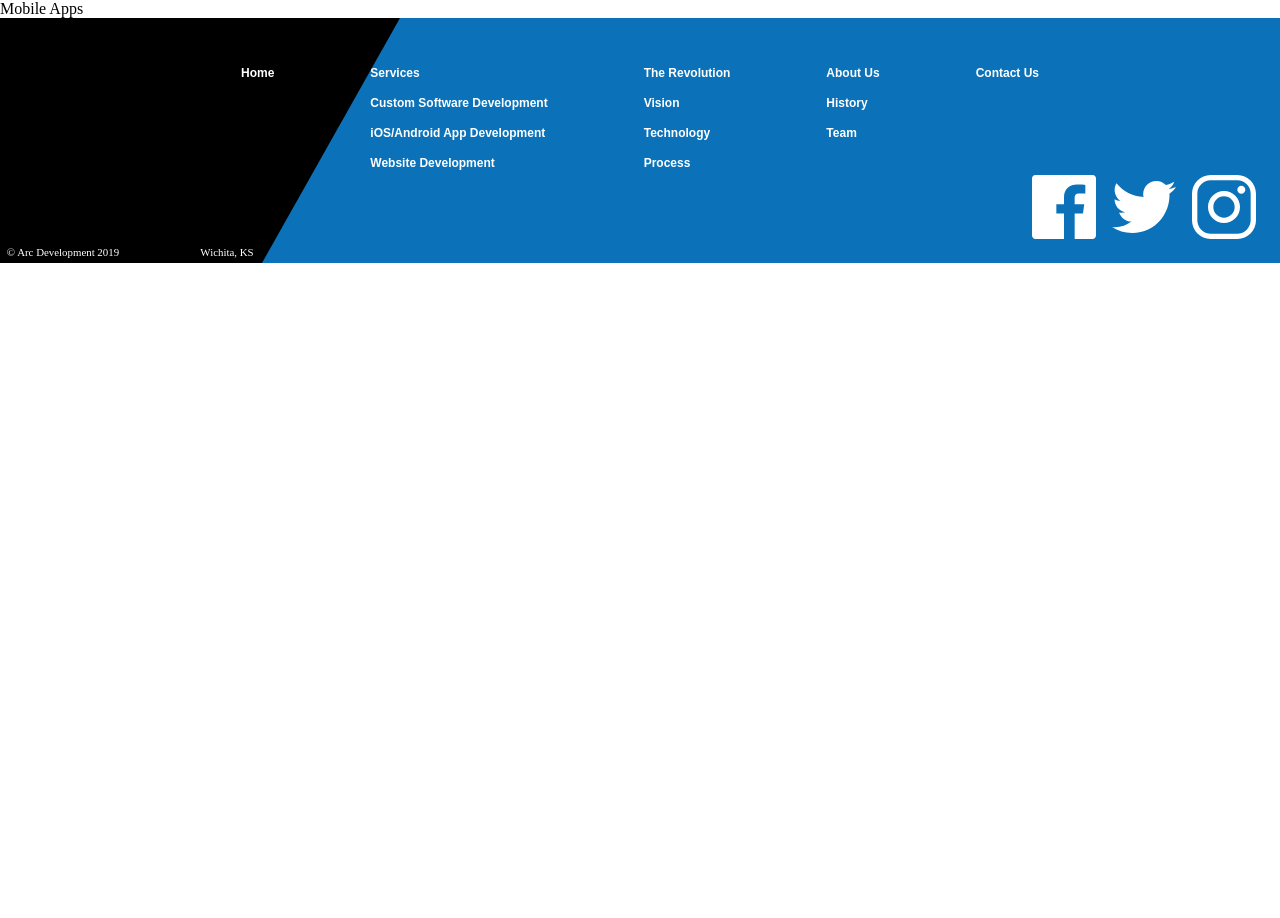
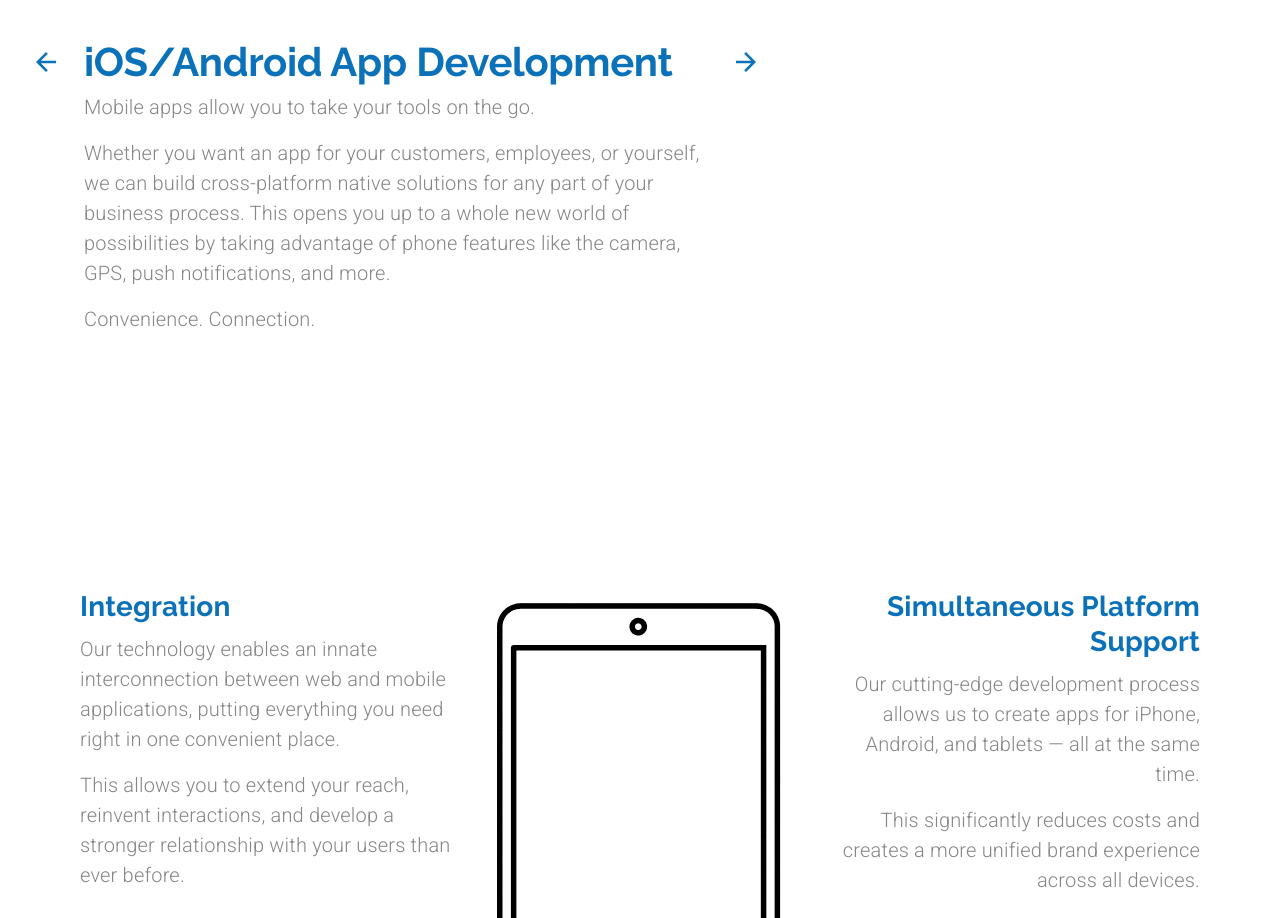
Before and after one commit to charlene-johnson/Material-UI-Practice, a React (Create React App) app: page /mobileapps in a window 1280 px wide. Shown: the part 114-1032 px from the top of the page. Before the commit the page ends 800 px from the top, so only its background shows below. Built offline with nearby package versions, Linux system fonts and the light colour scheme.

Commit message:
finished the mobile apps page, responsive to screen sizes as well

```diff
--- a/src/components/App.js
+++ b/src/components/App.js
@@ -7,6 +7,7 @@
 import LandingPage from "./LandingPage";
 import Services from './Services'
 import CustomSoftware from "./CustomSoftware"
+import MobileApps from "./MobileApps"
 
 function App() {
   const [selectedIndex, setSelectedIndex] = useState(0);
@@ -57,7 +58,13 @@
           <Route
             exact
             path="/mobileapps"
-            component={() => <div>Mobile Apps</div>}
+            render={(props) => (
+              <MobileApps
+                {...props}
+                setValue={setValue}
+                setSelectedIndex={setSelectedIndex}
+              />
+            )}
           />
           <Route exact path="/websites" component={() => <div>Websites</div>} />
           <Route
--- /dev/null
+++ b/src/components/MobileApps.js
@@ -0,0 +1,262 @@
+import React from "react";
+import Lottie from "react-lottie";
+import {Link} from "react-router-dom";
+import {makeStyles, useTheme} from "@material-ui/core/styles";
+import IconButton from "@material-ui/core/IconButton";
+import Grid from "@material-ui/core/Grid";
+import Typography from "@material-ui/core/Typography";
+import useMediaQuery  from "@material-ui/core/useMediaQuery";
+import Hidden from '@material-ui/core/Hidden';
+
+
+import forwardArrow from "../assets/forwardArrow.svg";
+import backArrow from "../assets/backArrow.svg";
+import swiss from "../assets/swissKnife.svg"
+import access from "../assets/extendAccess.svg"
+import engagement from "../assets/increaseEngagement.svg"
+
+import integrationAnimation from "../animations/integrationAnimation/data.json"
+
+import CallToAction from "./ui/CallToAction"
+
+const useStyles = makeStyles((theme) => ({
+  heading: {
+    maxWidth: "40em",
+  },
+  arrowContainer: {
+    marginTop: "0.5em",
+  },
+  rowContainer: {
+    paddingLeft: "5em",
+    paddingRight: "5em",
+    [theme.breakpoints.down("sm")]: {
+      paddingLeft: "1.5em",
+      paddingRight: "1.5em",
+    },
+  },
+}));
+
+export default function MobileApps(props) {
+    const classes = useStyles()
+    const theme = useTheme()
+    const matchesMD = useMediaQuery(theme.breakpoints.down("md"))
+    const matchesSM = useMediaQuery(theme.breakpoints.down("sm"))
+    const matchesXS = useMediaQuery(theme.breakpoints.down("xs"))
+
+    const defaultOptions = {
+        loop: true,
+        autplay: true,
+        animationData: integrationAnimation,
+        rendererSettings: {
+            preserveAspectRation: "xMidYMid slice",
+        },
+    };
+
+    return (
+      <Grid container direction="column">
+        <Grid
+          item
+          container
+          direction="row"
+          justify={matchesMD ? "center" : undefined}
+          className={classes.rowContainer}
+          style={{ marginTop: matchesXS ? "1em" : "2em" }}
+        >
+          <Hidden mdDown>
+            <Grid
+              item
+              className={classes.arrowContainer}
+              style={{ marginRight: "1em", marginLeft: "-3.5em" }}
+            >
+              <IconButton
+                style={{ backgroundColor: "transparent" }}
+                component={Link}
+                to="/customsoftware"
+                onClick={() => props.setSelectedIndex(1)}
+              >
+                <img
+                  src={backArrow}
+                  alt="Back to Custom Software Development Page"
+                />
+              </IconButton>
+            </Grid>
+          </Hidden>
+          <Grid item container direction="column" className={classes.heading}>
+            <Grid item>
+              <Typography align={matchesMD ? "center" : undefined} variant="h2">
+                iOS/Android App Development
+              </Typography>
+            </Grid>
+            <Grid item>
+              <Typography
+                align={matchesMD ? "center" : undefined}
+                variant="body1"
+                paragraph
+              >
+                Mobile apps allow you to take your tools on the go.
+              </Typography>
+              <Typography
+                align={matchesMD ? "center" : undefined}
+                variant="body1"
+                paragraph
+              >
+                Whether you want an app for your customers, employees, or
+                yourself, we can build cross-platform native solutions for any
+                part of your business process. This opens you up to a whole new
+                world of possibilities by taking advantage of phone features
+                like the camera, GPS, push notifications, and more.
+              </Typography>
+              <Typography
+                align={matchesMD ? "center" : undefined}
+                variant="body1"
+                paragraph
+              >
+                Convenience. Connection.
+              </Typography>
+            </Grid>
+          </Grid>
+          <Hidden mdDown>
+            <Grid item className={classes.arrowContainer}>
+              <IconButton
+                style={{ backgroundColor: "transparent" }}
+                component={Link}
+                to="/websites"
+                onClick={() => props.setSelectedIndex(3)}
+              >
+                <img
+                  src={forwardArrow}
+                  alt="Forward to Website Development Page"
+                />
+              </IconButton>
+            </Grid>
+          </Hidden>
+        </Grid>
+        <Grid
+          item
+          container
+          direction={matchesSM ? "column" : "row"}
+          style={{ marginTop: "15em", marginBottom: "15em" }}
+          className={classes.rowContainer}
+        >
+          <Grid item container direction="column" md>
+            <Grid item>
+              <Typography
+                align={matchesSM ? "center" : undefined}
+                variant="h4"
+                gutterBottom
+              >
+                Integration
+              </Typography>
+            </Grid>
+            <Grid item>
+              <Typography
+                align={matchesSM ? "center" : undefined}
+                variant="body1"
+                paragraph
+              >
+                Our technology enables an innate interconnection between web and
+                mobile applications, putting everything you need right in one
+                convenient place.
+              </Typography>
+              <Typography
+                align={matchesSM ? "center" : undefined}
+                variant="body1"
+                paragraph
+              >
+                This allows you to extend your reach, reinvent interactions, and
+                develop a stronger relationship with your users than ever
+                before.
+              </Typography>
+            </Grid>
+          </Grid>
+          <Grid item md>
+            <Lottie options={defaultOptions} style={{ maxWidth: "20em" }} />
+          </Grid>
+          <Grid item container direction="column" md>
+            <Grid item>
+              <Typography
+                align={matchesSM ? "center" : "right"}
+                variant="h4"
+                gutterBottom
+              >
+                Simultaneous Platform Support
+              </Typography>
+            </Grid>
+            <Grid item>
+              <Typography
+                align={matchesSM ? "center" : "right"}
+                variant="body1"
+                paragraph
+              >
+                Our cutting-edge development process allows us to create apps
+                for iPhone, Android, and tablets — all at the same time.
+              </Typography>
+              <Typography
+                align={matchesSM ? "center" : "right"}
+                variant="body1"
+                paragraph
+              >
+                This significantly reduces costs and creates a more unified
+                brand experience across all devices.
+              </Typography>
+            </Grid>
+          </Grid>
+        </Grid>
+        <Grid
+          item
+          container
+          direction={matchesMD ? "column" : "row"}
+          className={classes.rowContainer}
+          style={{ marginBottom: "15em" }}
+        >
+          <Grid item container direction="column" alignItems="center" md>
+            <Grid item>
+              <Typography align="center" variant="h4" gutterBottom>
+                Extend Functionality
+              </Typography>
+            </Grid>
+            <Grid item>
+              <img src={swiss} alt="swiss army knife" />
+            </Grid>
+          </Grid>
+          <Grid
+            item
+            container
+            direction="column"
+            alignItems="center"
+            md
+            style={{
+              marginTop: matchesMD ? "10em" : 0,
+              marginBottom: matchesMD ? "10em" : 0,
+            }}
+          >
+            <Grid item>
+              <Typography align="center" variant="h4" gutterBottom>
+                Extend Access
+              </Typography>
+            </Grid>
+            <Grid item>
+              <img
+                src={access}
+                alt="tear-one-off sign"
+                style={{ maxWidth: matchesXS ? "20em" : "28em" }}
+              />
+            </Grid>
+          </Grid>
+          <Grid item container direction="column" alignItems="center" md>
+            <Grid item>
+              <Typography align="center" variant="h4" gutterBottom>
+                Increase Engagement
+              </Typography>
+            </Grid>
+            <Grid item>
+              <img src={engagement} alt="app with notification" />
+            </Grid>
+          </Grid>
+        </Grid>
+        <Grid item>
+            <CallToAction setValue={props.setValue} />
+        </Grid>
+      </Grid>
+    );
+}
```
